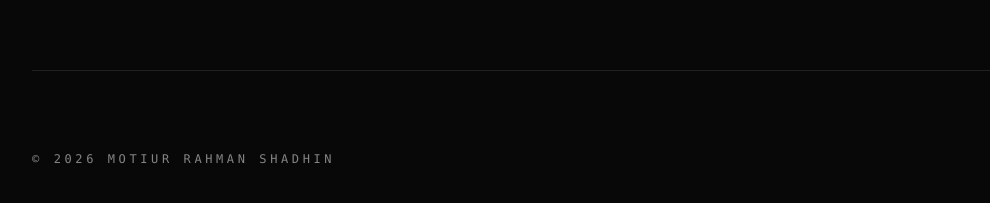
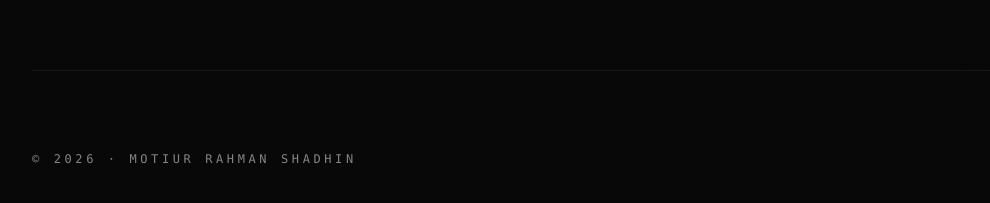
Before and after one commit to shadhin-rahman/shadhin-portfolio, a Next.js app: page / in a window 1280 px wide. Shown: the part 6262-6465 px from the top of the page, without its empty margins (56-1046 px from the left). Built offline with nearby package versions, Linux system fonts and the light colour scheme.

Commit message:
Deployment Fix: Force cache bust with footer visual update

```diff
--- a/app/page.tsx
+++ b/app/page.tsx
@@ -111,8 +111,8 @@ export default function Home() {
                 </section>
 
                 {/* Footer */}
-                <footer className="flex flex-col md:flex-row justify-between items-center pt-20 pb-10 border-t border-white/10 text-white/50 font-mono text-xs uppercase tracking-[0.3em] gap-6">
-                    <div>© {new Date().getFullYear()} {portfolioData.name}</div>
+                <footer className="flex flex-col md:flex-row justify-between items-center pt-20 pb-10 border-t border-white/5 text-white/50 font-mono text-xs uppercase tracking-[0.3em] gap-6">
+                    <div>© {new Date().getFullYear()} · {portfolioData.name}</div>
                 </footer>
             </div>
         </main>
```
